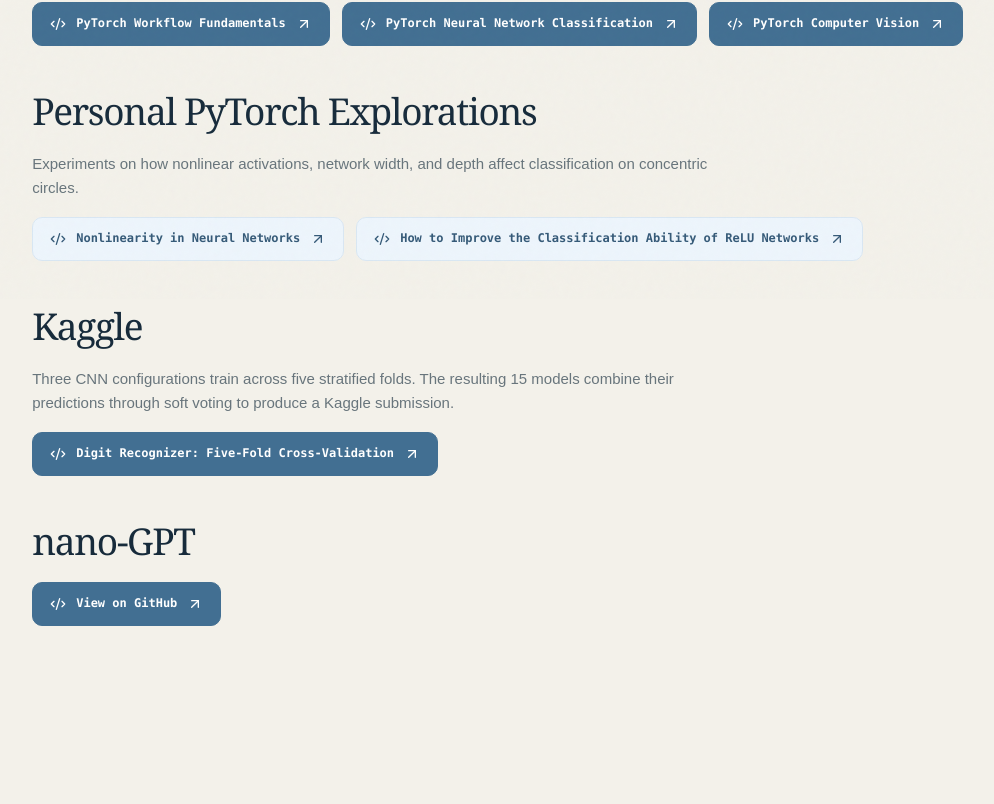
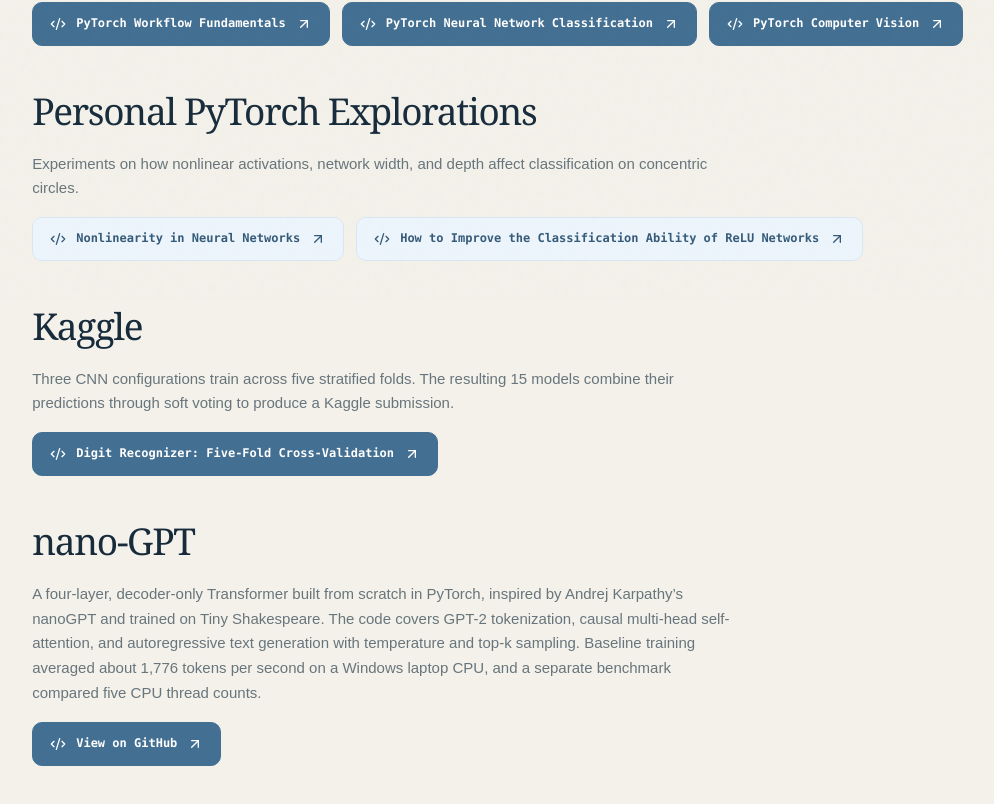
Before and after one commit to Lawson-Dong/personal-website, a Next.js app: page /machine-learning-deep-learning-projects in a window 1280 px wide. Shown: the part 501-1305 px from the top of the page, without its empty margins (19-1013 px from the left). Before the commit the page ends 1217 px from the top, so only its background shows below. Built offline with nearby package versions, Linux system fonts and the light colour scheme.

Commit message:
Describe nano-GPT on machine learning projects page

```diff
--- a/app/machine-learning-deep-learning-projects/page.tsx
+++ b/app/machine-learning-deep-learning-projects/page.tsx
@@ -101,6 +101,13 @@ export default function MachineLearningProjects() {
         <div className={styles.sectionHead}>
           <h2 id="nano-gpt">nano-GPT</h2>
         </div>
+        <p className={styles.groupCopy}>
+          A four-layer, decoder-only Transformer built from scratch in PyTorch, inspired by Andrej Karpathy’s
+          nanoGPT and trained on Tiny Shakespeare. The code covers GPT-2 tokenization, causal multi-head
+          self-attention, and autoregressive text generation with temperature and top-k sampling.
+          Baseline training averaged about 1,776 tokens per second on a Windows laptop CPU, and a
+          separate benchmark compared five CPU thread counts.
+        </p>
         <div className={styles.actions}>
           <a
             className={styles.primary}
```
